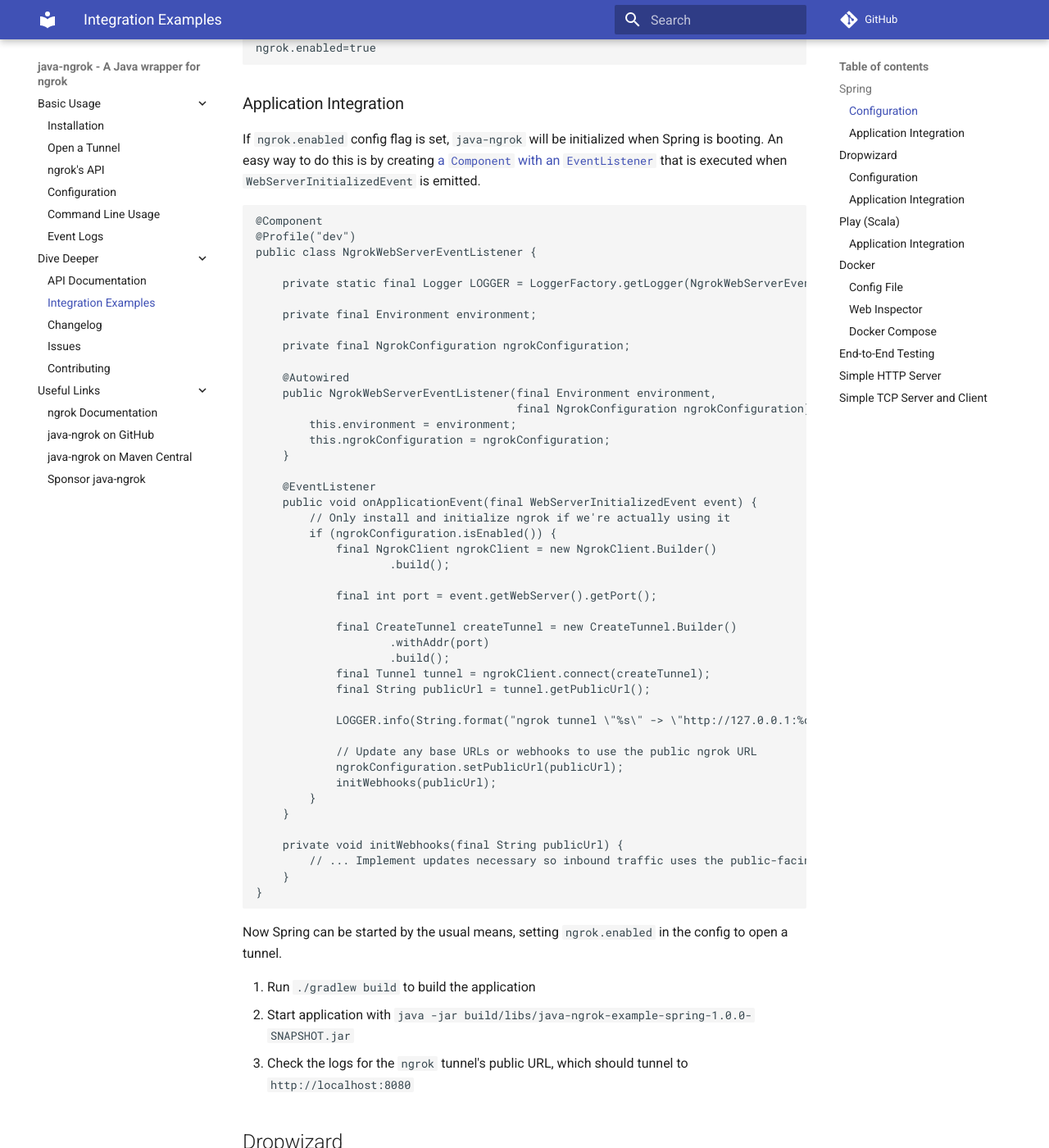
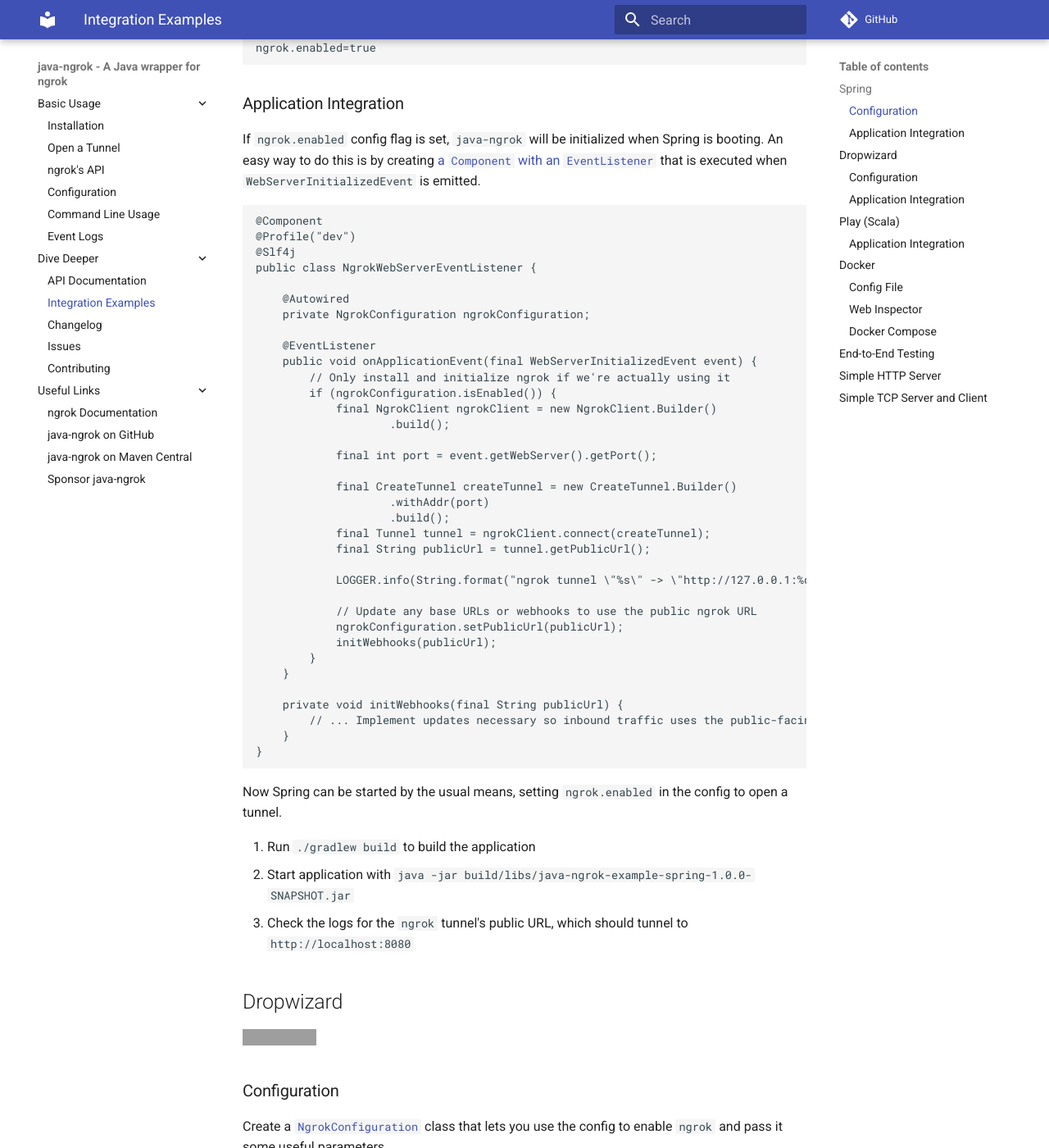
Before and after one commit to alexdlaird/java-ngrok, an MkDocs documentation site: the page built from docs/integration.md, in a window 1280 px wide and 1400 px high, scrolled down 675 px. Shown: the whole window at 82% size. Built offline with MkDocs 1.6.1 and Material for MkDocs 9.7.7, drawn with Linux system fonts in a browser that asks for light colours; comment, search, counter and statistics services are not loaded; grey boxes are pictures that could not be loaded.

Commit message:
Update integration.md

````diff
--- a/docs/integration.md
+++ b/docs/integration.md
@@ -39,20 +39,11 @@ that is executed when `WebServerInitializedEvent` is emitted.
 ```java
 @Component
 @Profile("dev")
+@Slf4j
 public class NgrokWebServerEventListener {
 
-    private static final Logger LOGGER = LoggerFactory.getLogger(NgrokWebServerEventListener.class);
-
-    private final Environment environment;
-
-    private final NgrokConfiguration ngrokConfiguration;
-
     @Autowired
-    public NgrokWebServerEventListener(final Environment environment,
-                                       final NgrokConfiguration ngrokConfiguration) {
-        this.environment = environment;
-        this.ngrokConfiguration = ngrokConfiguration;
-    }
+    private NgrokConfiguration ngrokConfiguration;
 
     @EventListener
     public void onApplicationEvent(final WebServerInitializedEvent event) {
````
